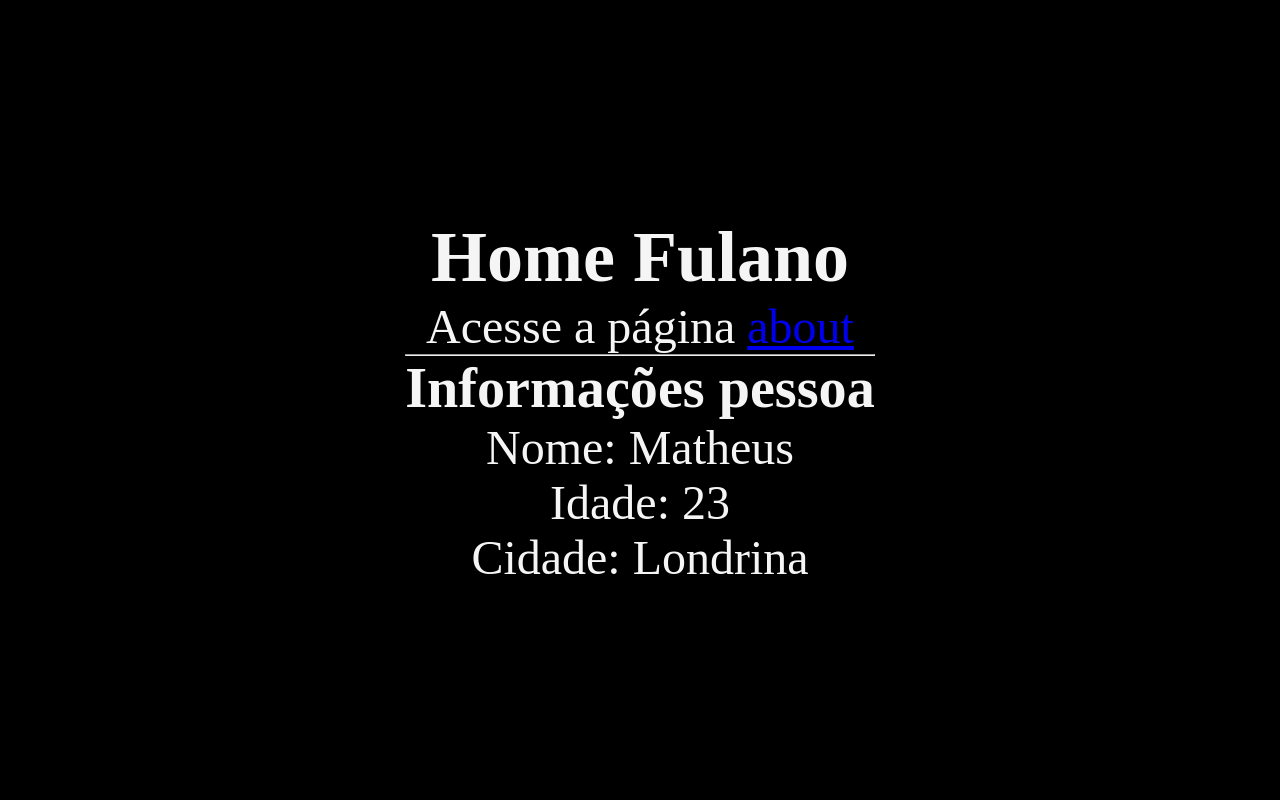
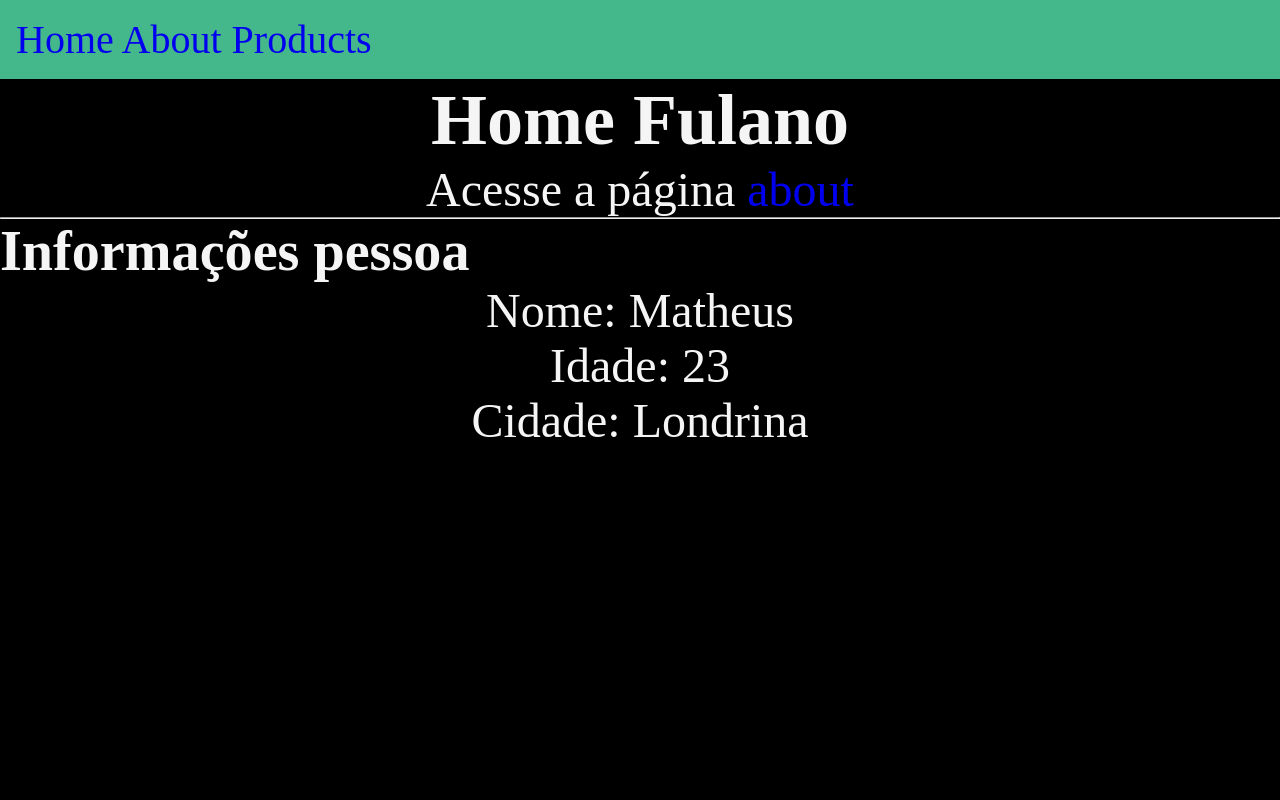
Before and after one commit to MathRover/estudos-django, a Django app: page / in a window 1280 px wide. Run offline with Django 5.2, Linux system fonts and the light colour scheme; parts of the project's set-up code (start-up, migrations or seed data) failed here and were passed over.

Commit message:
adicionando o html layouts, aprendendo sobre a herança de htmls e css no django (muito mais fácil)

```diff
--- a/static/css/style.css
+++ b/static/css/style.css
@@ -6,8 +6,8 @@
 
 body{
     min-height: 100vh;
-    display: grid;
-    place-content: center;
+    display: flex;
+    flex-flow: column;
     font-size: 3rem;
     background-color: black;
     color: whitesmoke;
@@ -16,3 +16,19 @@ body{
 h2, p{
     text-align: center;
 }
+
+nav{
+    padding: 1rem;
+    background-color: #44B78B;
+    color: white;
+    font-size: 2.5rem;
+}
+
+a{
+    text-decoration: none;
+    color: #81dbbb8;
+}
+
+a:hover{
+    opacity: .85;
+}
--- a/templates/home.html
+++ b/templates/home.html
@@ -1,13 +1,9 @@
-<!DOCTYPE html>
-{% load static %}
-<html lang="en">
-<head>
-    <meta charset="UTF-8">
-    <title>Home</title>
-    <link rel="stylesheet" href="{% static 'css/style.css' %}">
-</head>
-<body>
+{% extends 'layout.html' %}
+{% block title %}
+Home
+{% endblock %}
 
+{% block content %}
 <h2>Home {{ nome }}</h2>
 <p>Acesse a página <a href="/about">about</a></p>
 <hr>
@@ -15,6 +11,4 @@
 <p>Nome: {{pessoa.nome}}</p>
 <p>Idade: {{pessoa.idade}}</p>
 <p>Cidade: {{pessoa.cidade}}</p>
-
-</body>
-</html>
+{% endblock %}
--- /dev/null
+++ b/templates/layout.html
@@ -0,0 +1,28 @@
+<!DOCTYPE html>
+{% load static %}
+<html lang="en">
+<head>
+    <meta charset="UTF-8">
+    <link rel="stylesheet" href="{% static 'css/style.css' %}">
+    <title>
+        {% block title %}
+        DjangoApp
+        {% endblock %}
+    </title>
+</head>
+<body>
+
+<nav>
+    <a href="/">Home</a>
+    <a href="/about">About</a>
+    <a href="/products">Products</a>
+</nav>
+
+<main>
+    {% block content %}
+
+    {% endblock %}
+</main>
+
+</body>
+</html>
```
Also changed, not shown: products/templates/products/products_list.html (+6 -9 lines), templates/about.html (+7 -10 lines).
